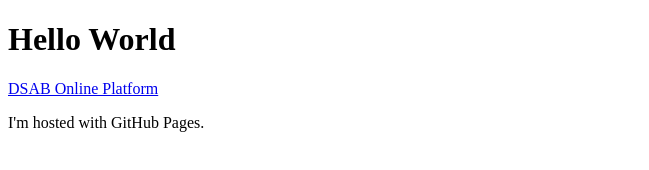
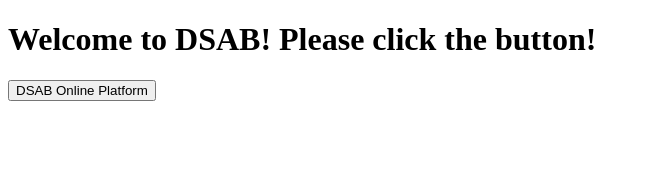
Before and after one commit to DSABenchmark/DSABenchmark.github.io, a plain HTML site: page index.html in a window 1280 px wide. Shown: the whole page, without its empty margins (0-649 px from the left). Drawn offline with Linux system fonts and the light colour scheme.

Commit message:
Update index.html

```diff
--- a/index.html
+++ b/index.html
@@ -1,8 +1,7 @@
 <!DOCTYPE html>
 <html>
 <body>
-<h1>Hello World</h1>
-<a href="http://47.105.144.16:8086/skbm/index.html">DSAB Online Platform</a>
-<p>I'm hosted with GitHub Pages.</p>
+<h1>Welcome to DSAB! Please click the button!</h1>
+<a href="http://47.105.144.16:8086/skbm/index.html"><button>DSAB Online Platform</button></a>
 </body>
 </html>
```
